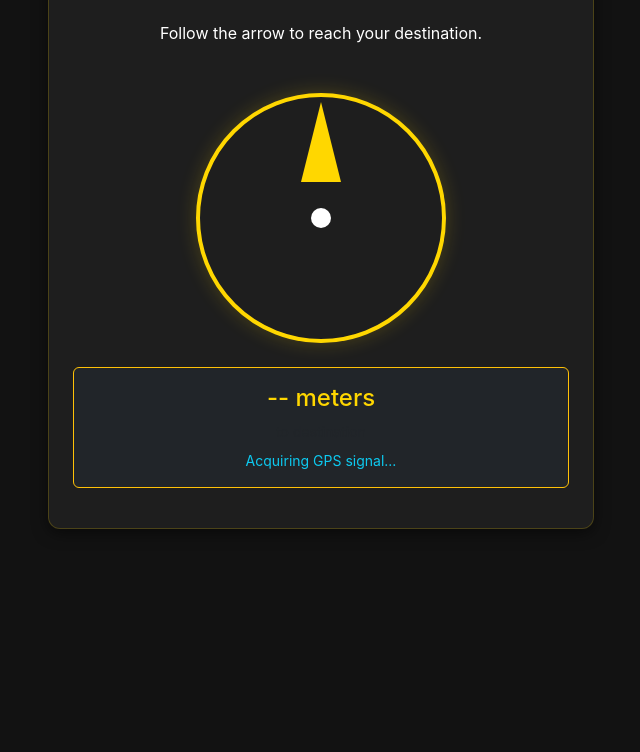
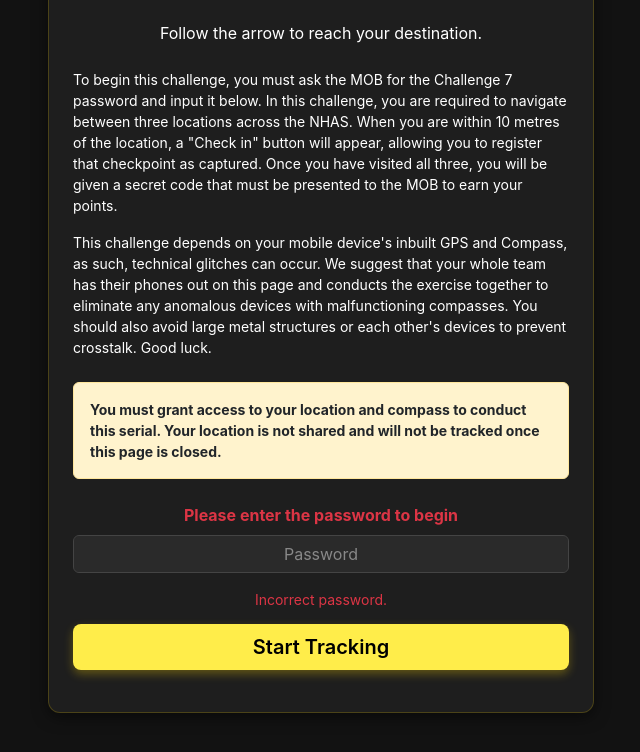
Before and after one commit to Carbaretta/eastercamp26, a plain HTML site: page challenge7.html in a window 1280 px wide. Both pictures are taken after a click on the button "Start Tracking". Shown: the part 168-920 px from the top of the page, without its empty margins (319-959 px from the left). Before the commit the page ends 800 px from the top, so only its background shows below. Drawn offline with nearby package versions, Linux system fonts and the light colour scheme.

Commit message:
Challenge 7 updates

```diff
--- a/challenge7.html
+++ b/challenge7.html
@@ -58,9 +58,34 @@
                     <p class="text-white mb-4">Follow the arrow to reach your destination.</p>
 
                     <div id="startScreen">
-                        <p class="text-muted small">This challenge requires access to your device's GPS and Compass.
-                            Please grant permissions when prompted.</p>
-                        <button id="startBtn" class="btn btn-warning btn-lg px-5 my-3">Start Tracking</button>
+                        <p class="text-white small text-start mb-3">
+                            To begin this challenge, you must ask the MOB for the Challenge 7 password and input it
+                            below. In this challenge, you are required to navigate between three locations across the
+                            NHAS. When you are within 10 metres of the location, a "Check in" button will appear,
+                            allowing you to register that checkpoint as captured. Once you have visited all three, you
+                            will be given a secret code that must be presented to the MOB to earn your points.
+                        </p>
+
+                        <p class="text-white small text-start mb-4">
+                            This challenge depends on your mobile device's inbuilt GPS and Compass, as such, technical
+                            glitches can occur. We suggest that your whole team has their phones out on this page and
+                            conducts the exercise together to eliminate any anomalous devices with malfunctioning
+                            compasses. You should also avoid large metal structures or each other's devices to prevent
+                            crosstalk. Good luck.
+                        </p>
+
+                        <div class="alert alert-warning text-dark text-start mb-4 fw-bold small">
+                            You must grant access to your location and compass to conduct this serial. Your location is
+                            not shared and will not be tracked once this page is closed.
+                        </div>
+
+                        <p class="text-danger fw-bold mb-2">Please enter the password to begin</p>
+                        <input type="text" class="form-control mb-3 text-center" id="challengePassword"
+                            placeholder="Password" autocomplete="off">
+
+                        <div id="passwordError" class="text-danger small mb-3 d-none">Incorrect password.</div>
+
+                        <button id="startBtn" class="btn btn-warning btn-lg px-5 mb-3 w-100">Start Tracking</button>
                     </div>
 
                     <div id="trackingScreen" class="d-none">
@@ -83,6 +108,10 @@
                         <p class="mb-4 text-white">Congratulations, you have successfully navigated to all points.</p>
                         <img src="yuas.png" alt="YUAS Logo" class="img-fluid mb-4"
                             style="max-height: 150px; object-fit: contain;">
+                        <div class="p-3 bg-dark rounded border border-warning" style="word-break: break-all;">
+                            <span class="text-muted small d-block mb-1">Verification Code:</span>
+                            <h3 id="base64Code" class="text-warning mb-0 font-monospace">WVVBUw==</h3>
+                        </div>
                     </div>
 
                 </div>
--- a/compass.js
+++ b/compass.js
@@ -8,9 +8,9 @@ document.addEventListener('DOMContentLoaded', () => {
 
     // Target Coordinates
     const locations = [
-        { lat: 53.809098026576244, lng: -1.5532559117965117 },
-        { lat: 53.80879663111974, lng: -1.5539470790140664 },
-        { lat: 53.80933966665079, lng: -1.553753371137037 }
+        { lat: 54.30197484905185, lng: -1.5387322192662365 },
+        { lat: 54.303990993126476, lng: -1.5395414495668558 },
+        { lat: 54.304955467991604, lng: -1.5378260970275852 }
     ];
     let currentLocationIndex = 0;
 
@@ -20,6 +20,16 @@ document.addEventListener('DOMContentLoaded', () => {
     let targetBearing = 0;
 
     startBtn.addEventListener('click', async () => {
+        const passInput = document.getElementById('challengePassword').value.trim().toLowerCase();
+        const errorMsg = document.getElementById('passwordError');
+
+        if (passInput !== 'tommy7') {
+            errorMsg.classList.remove('d-none');
+            return;
+        }
+
+        errorMsg.classList.add('d-none');
+
         // Request DeviceOrientation permission if required (iOS 13+)
         if (typeof DeviceOrientationEvent !== 'undefined' && typeof DeviceOrientationEvent.requestPermission === 'function') {
             try {
```
